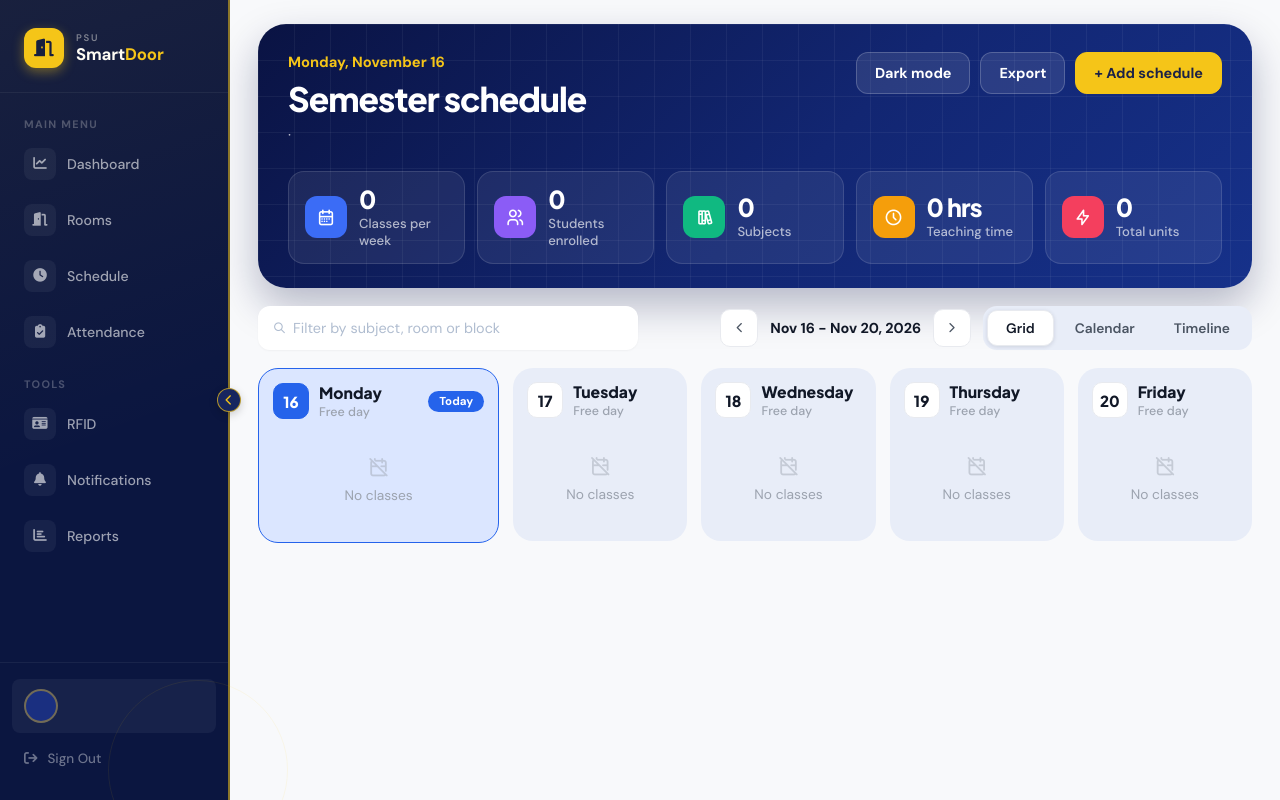
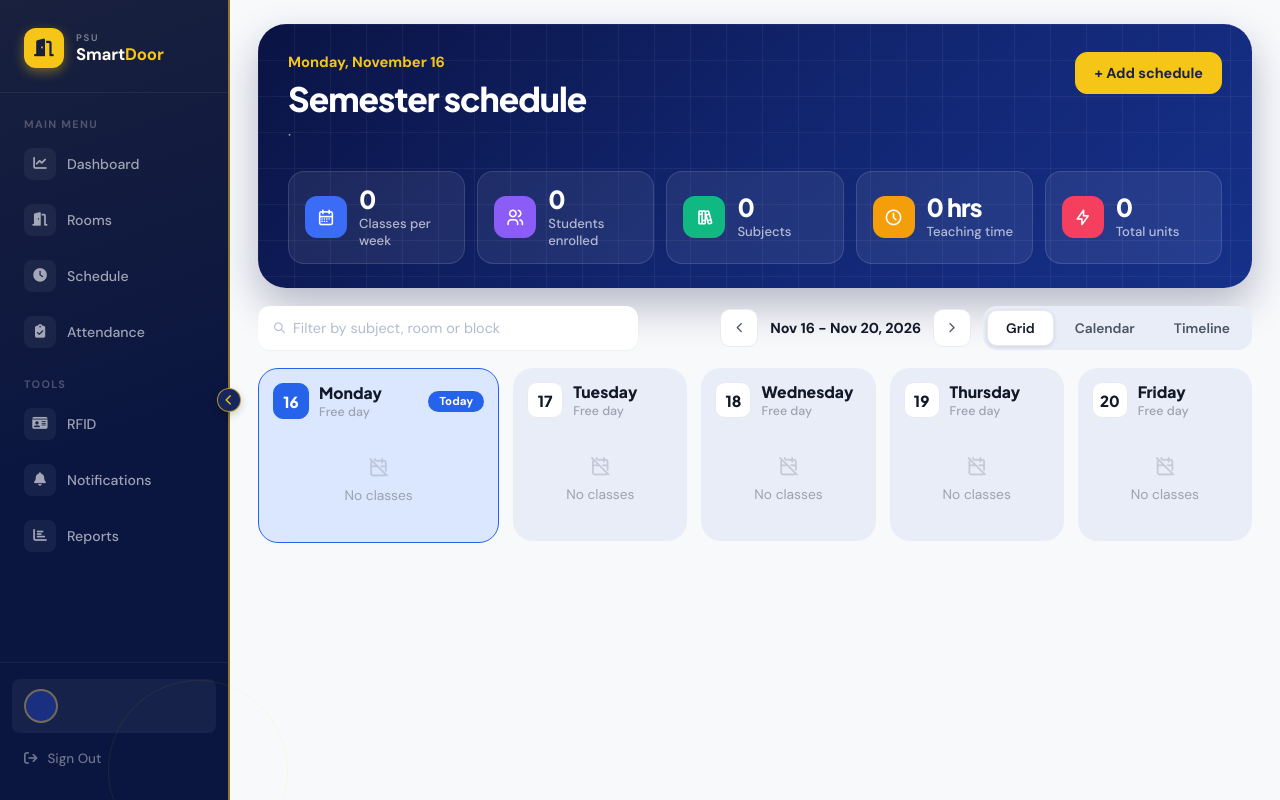
Before and after one commit to johnbua75-gif/SMARTROOM, a Laravel app: template resources/views/frontend/faculty/schedule.blade.php in a window 1280 px wide. Run offline with Laravel 12, Linux system fonts and the light colour scheme; the template is opened without the code that fills it: most values are stand-ins (such as "Sample title", 1, 10 or a date in 2020); parts of the project's set-up code (start-up, migrations or seed data) failed here and were passed over.

Commit message:
Remove faculty schedule header buttons
Co-authored-by: Copilot <223556219+Copilot@users.noreply.github.com>

```diff
--- a/resources/views/frontend/faculty/schedule.blade.php
+++ b/resources/views/frontend/faculty/schedule.blade.php
@@ -1478,8 +1478,6 @@ $gridCols = implode(' ', array_map(function ($d) use ($isCurrentWeek) {
           <p class="sch-hero-sub"><?= htmlspecialchars($facultyName) ?> &middot; <?= htmlspecialchars($semester) ?></p>
         </div>
         <div class="hero-actions">
-          <button type="button" class="hero-btn" id="themeToggle" aria-pressed="false"><span>Dark mode</span></button>
-          <a class="hero-btn" href="{{ route('faculty.schedule.export.ics') }}">Export</a>
           <button type="button" class="hero-btn hero-btn-gold" id="openAddModal2">+ Add schedule</button>
         </div>
       </div>
```
